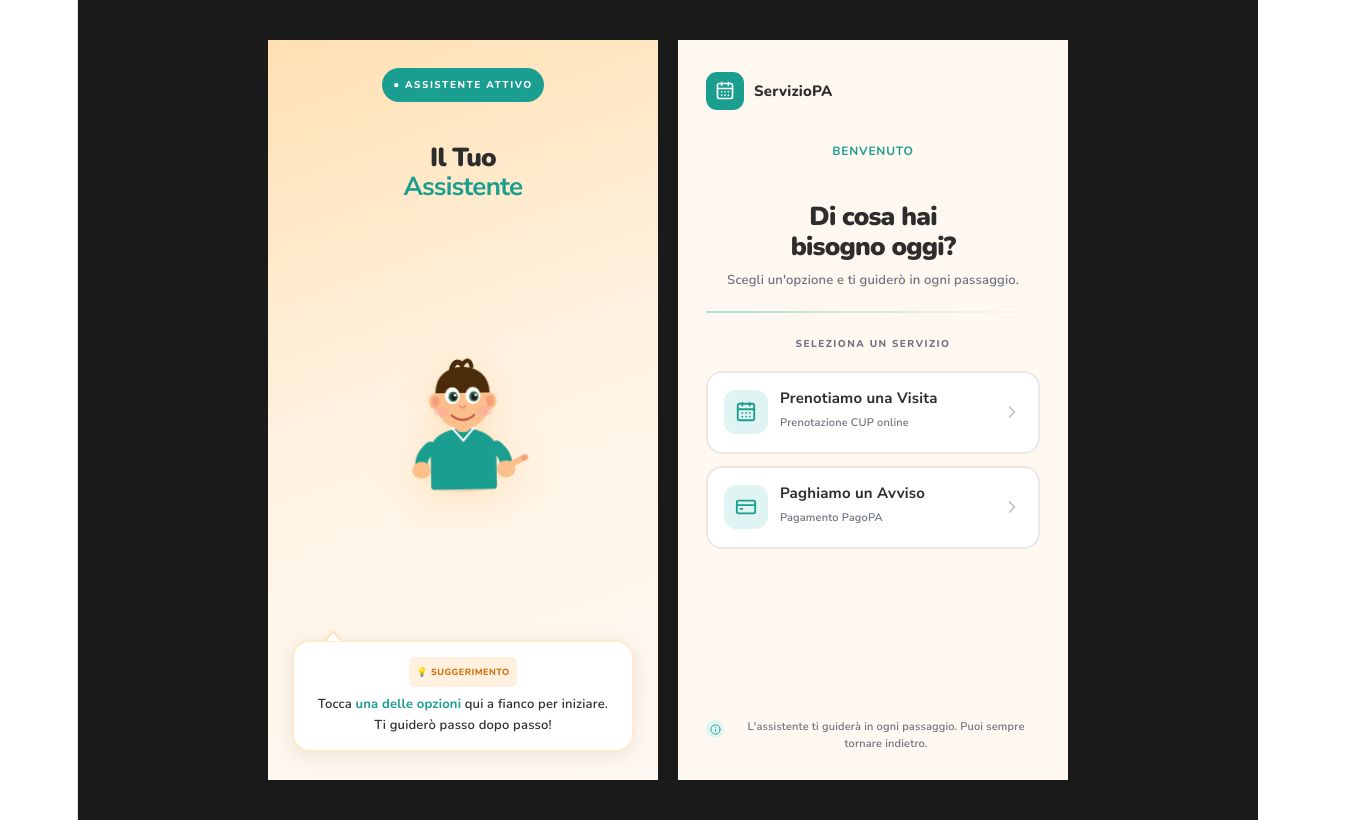
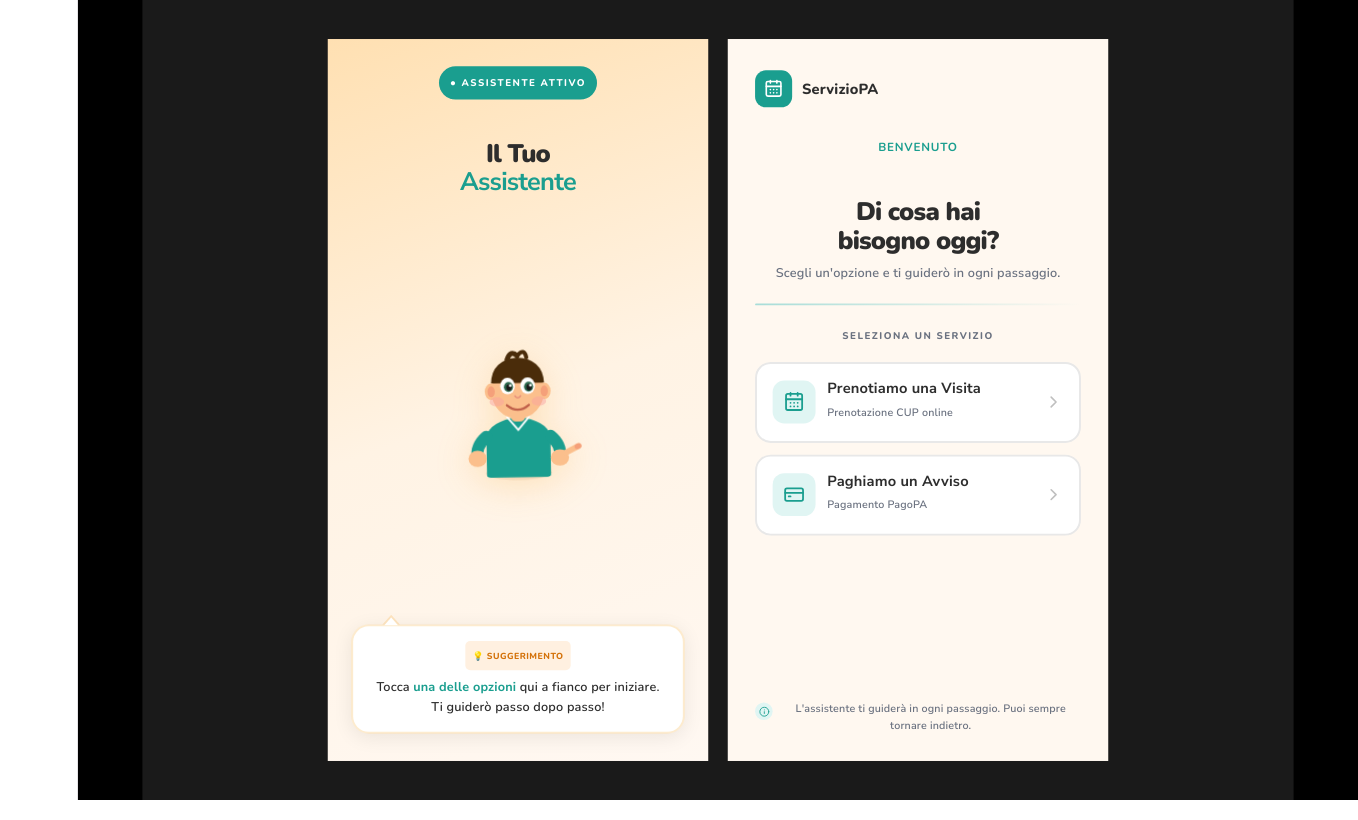
Before and after one commit to aramaglia00-del/hi-fi_proto_hci, a React (Vite) app: page / in a window 1280 px wide. Shown: the whole page, 1358 px wide, since content can reach past the window. Built offline with nearby package versions, Linux system fonts and the light colour scheme.

Commit message:
Update tableLayout così che si adattib a schermi diversi

```diff
--- a/src/components/layout/TabletLayout.jsx
+++ b/src/components/layout/TabletLayout.jsx
@@ -1,11 +1,25 @@
+import { useEffect, useState } from 'react'
 import { useApp } from '../../context/AppContext'
 import ScreenLeft from './ScreenLeft'
 import ScreenRight from './ScreenRight'
 import PagoPA from '../../screens/PagoPA'
 import CUP from '../../screens/CUP'
 
+const DESIGN_W = 1180
+const DESIGN_H = 820
+
 export default function TabletLayout() {
   const { state } = useApp()
+  const [scale, setScale] = useState(1)
+
+  useEffect(() => {
+    const update = () => {
+      setScale(Math.min(window.innerWidth / DESIGN_W, window.innerHeight / DESIGN_H))
+    }
+    update()
+    window.addEventListener('resize', update)
+    return () => window.removeEventListener('resize', update)
+  }, [])
 
   const renderContent = () => {
     if (state.currentScreen === 'pagopa') return <PagoPA />
@@ -20,20 +34,25 @@ export default function TabletLayout() {
   }
 
   return (
+    <div style={{ width: '100vw', height: '100vh', display: 'flex', alignItems: 'center', justifyContent: 'center', background: '#000', overflow: 'hidden' }}>
       <div
         style={{
-        width: '1180px',
-        height: '820px',
+          width: `${DESIGN_W}px`,
+          height: `${DESIGN_H}px`,
           background: '#1A1A1A',
           display: 'flex',
           alignItems: 'center',
           justifyContent: 'center',
           overflow: 'hidden',
+          transform: `scale(${scale})`,
+          transformOrigin: 'center center',
+          flexShrink: 0,
         }}
       >
         <div style={{ display: 'flex', flexDirection: 'row', alignItems: 'center', height: '740px' }}>
           {renderContent()}
         </div>
       </div>
+    </div>
   )
 }
```
Lines whose indentation alone changed are shown as unchanged.
